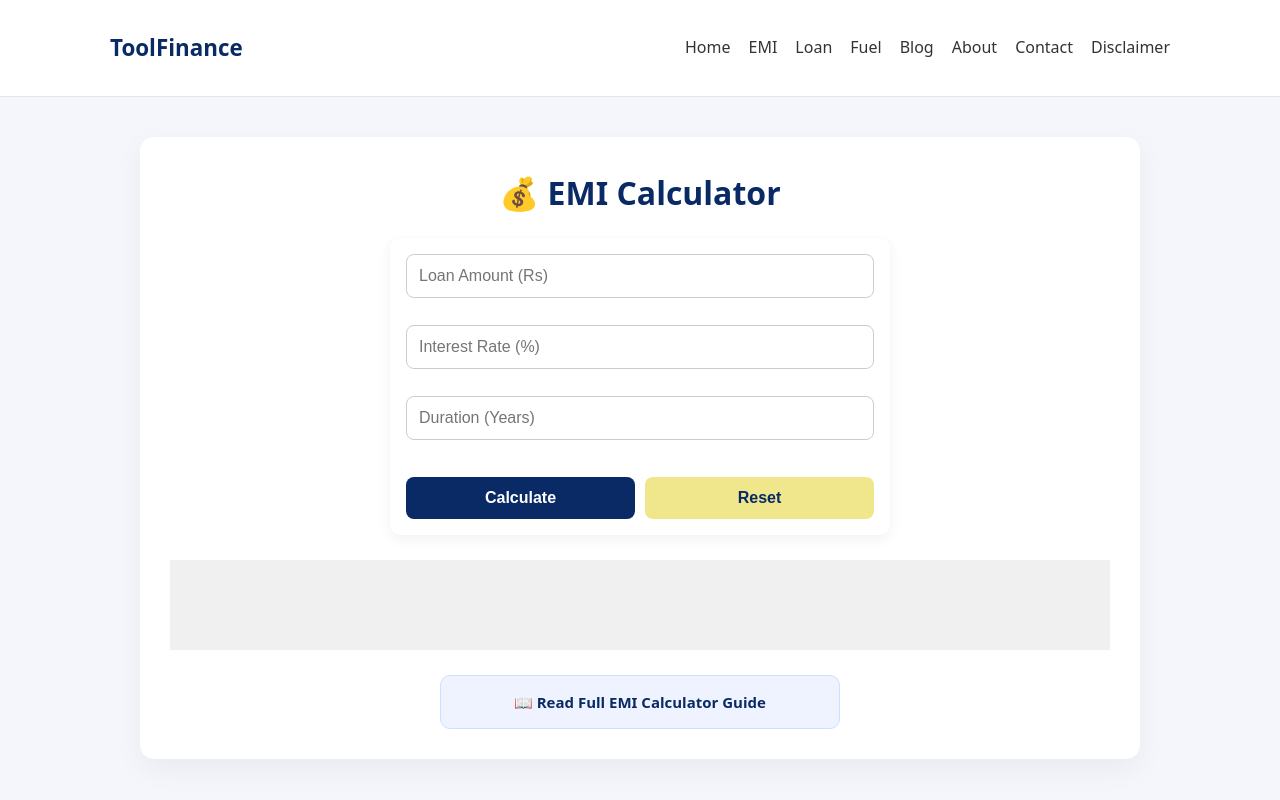
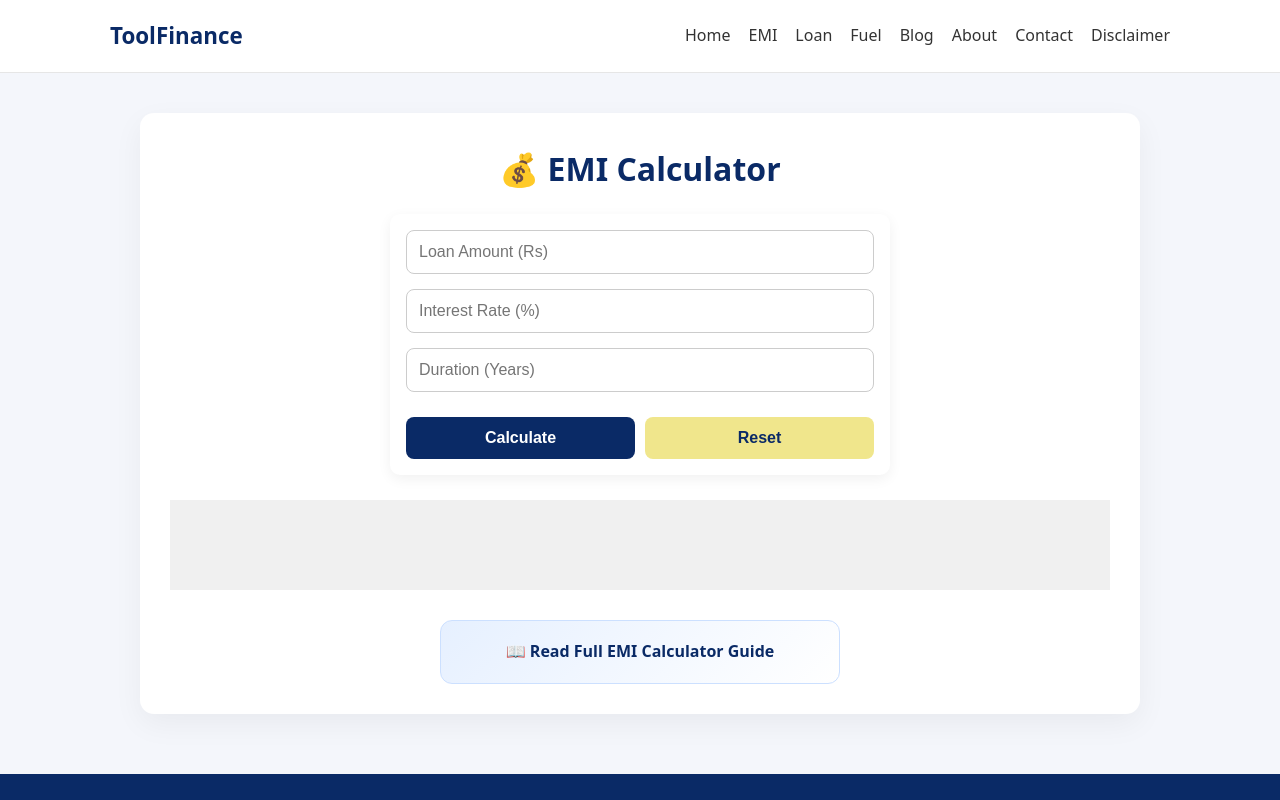
Before and after one commit to Sawbean/Finance-tools, a Next.js app: page /tools/emi in a window 1280 px wide. Shown: the top 800 px of the page. Built offline with nearby package versions, Linux system fonts and the light colour scheme.

Commit message:
no duplication and clean

```diff
--- a/styles/globals.css
+++ b/styles/globals.css
@@ -1,6 +1,6 @@
-/* ------------------------------
-   Reset & Base
------------------------------- */
+/* ===============================
+   RESET & BASE
+================================ */
 * {
   margin: 0;
   padding: 0;
@@ -8,10 +8,12 @@
 }
 
 body {
-  font-family: "Segoe UI", Tahoma, Geneva, Verdana, sans-serif;
+  font-family: system-ui, -apple-system, BlinkMacSystemFont, "Segoe UI",
+    Tahoma, Geneva, Verdana, sans-serif;
   background: #f4f6fb;
   color: #1a1a1a;
   line-height: 1.6;
+  overflow-x: hidden;
 }
 
 a {
@@ -20,9 +22,9 @@ a {
   transition: 0.2s ease;
 }
 
-/* ------------------------------
-   Layout Container
------------------------------- */
+/* ===============================
+   LAYOUT CONTAINER
+================================ */
 .container {
   max-width: 1000px;
   margin: 40px auto;
@@ -32,10 +34,12 @@ a {
   box-shadow: 0 10px 30px rgba(0, 0, 0, 0.05);
 }
 
-/* ------------------------------
-   Typography
------------------------------- */
-h1, h2, h3 {
+/* ===============================
+   TYPOGRAPHY
+================================ */
+h1,
+h2,
+h3 {
   color: #0a2a66;
   margin-bottom: 20px;
 }
@@ -53,9 +57,9 @@ h3 {
   font-size: 1.2rem;
 }
 
-/* ------------------------------
-   Header
------------------------------- */
+/* ===============================
+   HEADER (DESKTOP)
+================================ */
 .site-header {
   width: 100%;
   background: #ffffff;
@@ -72,6 +76,7 @@ h3 {
   display: flex;
   justify-content: space-between;
   align-items: center;
+  position: relative;
 }
 
 .logo a {
@@ -94,10 +99,9 @@ h3 {
   color: #0a2a66;
 }
 
-/* ------------------------------
-   Header (Mobile)
------------------------------- */
-
+/* ===============================
+   HEADER (MOBILE)
+================================ */
 .menu-toggle {
   display: none;
   font-size: 26px;
@@ -128,28 +132,29 @@ h3 {
   .nav-links.open {
     display: flex;
   }
-
-  .header-container {
-    position: relative;
-  }
 }
 
-/* ------------------------------
-   Forms
------------------------------- */
+/* ===============================
+   FORMS (ALL CALCULATORS)
+================================ */
 .form-box {
-  max-width: 500px; /* increase width for Loan & Fuel too */
+  max-width: 500px;
   margin: 20px auto;
   display: flex;
   flex-direction: column;
-  gap: 15px; /* slightly larger for spacing */
+  gap: 15px;
+  background: #ffffff;
+  padding: 16px;
+  border-radius: 10px;
+  box-shadow: 0 4px 14px rgba(0, 0, 0, 0.06);
 }
 
 .form-box input {
-  padding: 12px 15px;
+  width: 100%;
+  padding: 12px;
+  font-size: 16px; /* prevents iOS zoom */
   border-radius: 8px;
   border: 1px solid #ccc;
-  font-size: 16px;
 }
 
 .form-box button {
@@ -180,24 +185,21 @@ h3 {
   background: #e6d76e;
 }
 
-/* ------------------------------
-   Result Box
------------------------------- */
+/* ===============================
+   RESULT BOX
+================================ */
 .result-box {
-  margin-top: 25px;
+  margin: 25px auto 0;
   padding: 20px;
+  max-width: 500px;
+  text-align: center;
   border-radius: 12px;
-  background: linear-gradient(135deg, #e6f0ff, #ffffff); /* same as EMI card */
+  background: linear-gradient(135deg, #e6f0ff, #ffffff);
   box-shadow: 0 8px 20px rgba(0, 0, 0, 0.08);
-  max-width: 500px;
-  margin-left: auto;
-  margin-right: auto;
-  text-align: center;
 }
 
 .result-box h2 {
   margin-bottom: 15px;
-  color: #0a2a66;
 }
 
 .result-box p {
@@ -205,7 +207,19 @@ h3 {
   font-size: 16px;
 }
 
-/* ======================= TOOLS GRID ======================= */
+@media (max-width: 480px) {
+  .result-box {
+    padding: 14px;
+  }
+
+  .result-box h2 {
+    font-size: 16px;
+  }
+}
+
+/* ===============================
+   TOOLS GRID
+================================ */
 .tools-grid {
   display: grid;
   grid-template-columns: repeat(auto-fit, minmax(230px, 1fr));
@@ -229,10 +243,12 @@ h3 {
 
 .tool-card:hover {
   transform: translateY(-8px);
-  box-shadow: 0 12px 25px rgba(0,0,0,0.15);
+  box-shadow: 0 12px 25px rgba(0, 0, 0, 0.15);
 }
 
-/* ======================= BLOG GRID ======================= */
+/* ===============================
+   BLOG GRID
+================================ */
 .blog-grid {
   display: grid;
   grid-template-columns: repeat(auto-fit, minmax(250px, 1fr));
@@ -253,70 +269,41 @@ h3 {
   box-shadow: 0 12px 25px rgba(0, 0, 0, 0.12);
 }
 
-.blog-card h3 {
+/* ===============================
+   READ GUIDE CARD
+================================ */
+.read-guide-card {
+  margin: 30px auto 0;
+  padding: 18px 25px;
+  max-width: 400px;
+  text-align: center;
+  font-weight: 600;
+  font-size: 16px;
   color: #0a2a66;
-  margin-bottom: 12px;
-  font-size: 1.2rem;
+  background: linear-gradient(135deg, #e6f0ff, #ffffff);
+  border: 1px solid #cce0ff;
+  border-radius: 12px;
+  transition: all 0.3s ease;
+  display: block;
 }
 
-.blog-card p {
-  font-size: 14px;
-  color: #333;
-  margin-bottom: 18px;
+.read-guide-card:hover {
+  transform: translateY(-4px);
+  box-shadow: 0 10px 20px rgba(0, 0, 0, 0.12);
 }
 
-.blog-card .read-more {
-  font-weight: bold;
-  color: #0a2a66;
-  transition: 0.2s ease;
+/* ===============================
+   ADS
+================================ */
+.ad-container {
+  margin: 20px 0;
+  text-align: center;
+  overflow: hidden;
 }
 
-.blog-card .read-more:hover {
-  color: #f0e68c;
-}
-/* ------------------------------
-   Blog Single Page
------------------------------- */
-.blog-container {
-  max-width: 800px;
-  margin: 60px auto;
-  padding: 20px;
-  line-height: 1.7;
-}
-
-.blog-container h1 {
-  font-size: 2rem;
-  margin-bottom: 20px;
-}
-
-.blog-container h2 {
-  margin-top: 30px;
-  margin-bottom: 15px;
-  font-size: 1.4rem;
-}
-
-.blog-container ul {
-  margin-left: 20px;
-  margin-bottom: 20px;
-}
-
-.back-link {
-  display: inline-block;
-  margin-top: 30px;
-  padding: 10px 16px;
-  background-color: #0070f3;
-  color: white;
-  text-decoration: none;
-  border-radius: 6px;
-}
-
-.back-link:hover {
-  background-color: #0059c9;
-}
-
-/* ------------------------------
-   Footer
------------------------------- */
+/* ===============================
+   FOOTER
+================================ */
 .site-footer {
   background: #0a2a66;
   color: #ffffff;
@@ -332,23 +319,6 @@ h3 {
   gap: 30px;
 }
 
-.footer-column h3,
-.footer-column h4 {
-  margin-bottom: 15px;
-}
-
-.footer-column p {
-  font-size: 14px;
-  color: #d9d9d9;
-}
-
-.footer-column a {
-  display: block;
-  margin-bottom: 8px;
-  font-size: 14px;
-  color: #ffffff;
-}
-
 .footer-column a:hover {
   color: #f0e68c;
 }
@@ -360,174 +330,22 @@ h3 {
   font-size: 13px;
 }
 
-/* ------------------------------
-   Dark Mode
------------------------------- */
+/* ===============================
+   DARK MODE
+================================ */
 body.dark {
   background: #1a1a1a;
   color: #f0f0f0;
 }
 
-body.dark .container {
+body.dark .container,
+body.dark .tool-card,
+body.dark .blog-card,
+body.dark .result-box {
   background: #2a2a2a;
 }
 
-body.dark .tool-card,
-body.dark .blog-card {
-  background: #2a2a2a;
-}
-
-body.dark .result-box {
+body.dark .read-guide-card {
   background: #333;
-  border-left: 5px solid #f0e68c;
-}
-
-body.dark header,
-body.dark footer {
-  background: #2a2a2a;
-}
-
-body.dark header .logo a,
-body.dark header nav a,
-body.dark .footer-column a {
   color: #f0e68c;
 }
-
-/* ------------------------------
-   Read Full Guide Link Card
------------------------------- */
-.read-guide-card {
-  margin-top: 30px;
-  padding: 18px 25px;
-  border-radius: 12px;
-  background: linear-gradient(135deg, #e6f0ff, #ffffff);
-  border: 1px solid #cce0ff;
-  text-align: center;
-  font-weight: 600;
-  color: #0a2a66;
-  font-size: 16px;
-  cursor: pointer;
-  transition: all 0.3s ease;
-  max-width: 400px;
-  margin-left: auto;
-  margin-right: auto;
-  display: block; /* important for Link styling */
-  text-decoration: none;
-}
-
-.read-guide-card:hover {
-  transform: translateY(-4px);
-  box-shadow: 0 10px 20px rgba(0, 0, 0, 0.12);
-  background: linear-gradient(135deg, #cce0ff, #ffffff);
-  color: #071a40;
-}
-
-/* ===============================
-   MOBILE BASE RESET
-================================ */
-
-* {
-  box-sizing: border-box;
-}
-
-body {
-  margin: 0;
-  padding: 0;
-  overflow-x: hidden;
-  font-family: system-ui, -apple-system, BlinkMacSystemFont, "Segoe UI", sans-serif;
-}
-
-/* ===============================
-   MOBILE BASE RESET
-================================ */
-
-* {
-  box-sizing: border-box;
-}
-
-body {
-  margin: 0;
-  padding: 0;
-  overflow-x: hidden;
-  font-family: system-ui, -apple-system, BlinkMacSystemFont, "Segoe UI", sans-serif;
-}
-
-@media (max-width: 480px) {
-  .container {
-    padding: 12px;
-  }
-}
-
-.form-box {
-  background: #ffffff;
-  padding: 16px;
-  border-radius: 10px;
-  box-shadow: 0 4px 14px rgba(0, 0, 0, 0.06);
-}
-
-.form-box input {
-  width: 100%;
-  padding: 12px;
-  font-size: 16px; /* prevents iOS zoom */
-  border-radius: 8px;
-  border: 1px solid #ccc;
-  margin-bottom: 12px;
-}
-
-.form-box {
-  background: #ffffff;
-  padding: 16px;
-  border-radius: 10px;
-  box-shadow: 0 4px 14px rgba(0, 0, 0, 0.06);
-}
-
-.form-box input {
-  width: 100%;
-  padding: 12px;
-  font-size: 16px; /* prevents iOS zoom */
-  border-radius: 8px;
-  border: 1px solid #ccc;
-  margin-bottom: 12px;
-}
-
-@media (max-width: 480px) {
-  .result-box {
-    padding: 14px;
-  }
-
-  .result-box h2 {
-    font-size: 16px;
-  }
-}
-
-.ad-container {
-  margin: 20px 0;
-  text-align: center;
-  overflow: hidden;
-}
-
-@media (max-width: 480px) {
-  .ad-container {
-    margin: 16px 0;
-  }
-}
-
-.read-guide-card {
-  display: block;
-  margin-top: 20px;
-  padding: 14px;
-  text-align: center;
-  background: #eef3ff;
-  border-radius: 10px;
-  font-size: 15px;
-}
-
-@media (max-width: 480px) {
-  .read-guide-card {
-    font-size: 14px;
-  }
-}
-
-header, footer {
-  padding: 12px;
-}
```
